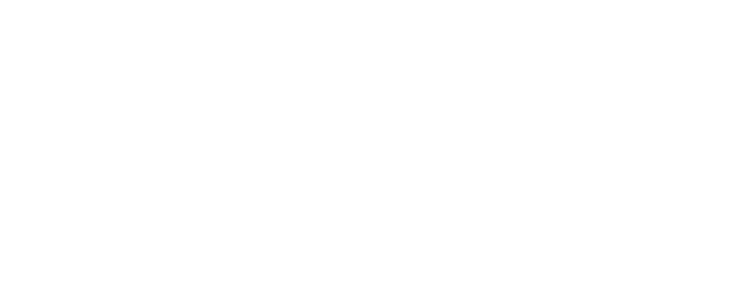
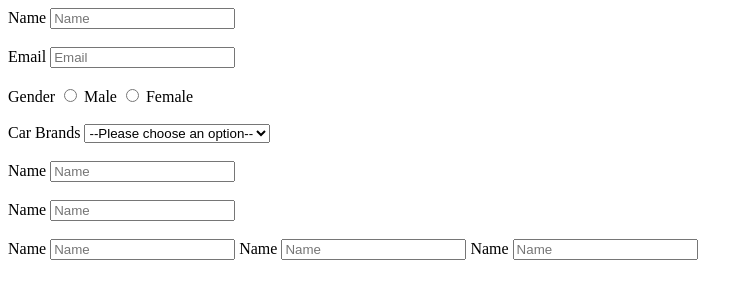
Before and after one commit to acciojob/signup-form-car-Alkeshkumar94, a website: page main.html in a window 1280 px wide. Shown: the whole page, without its empty margins (0-753 px from the left). Drawn offline with Linux system fonts and the light colour scheme.

Commit message:
created a submission

```diff
--- a/main.html
+++ b/main.html
@@ -10,7 +10,37 @@
 	<!-- the entire body must be written by student -->
     <script type="text/javascript" src="./script.js">
 </script>
+<form>
+	<label for="name" >Name</label>
+	<input id="name" type="text" placeholder="Name" required><br><br>
 
+	<label for="email" >Email</label>
+	<input id="email" type="email" placeholder="Email" required><br><br>
+
+	<label >Gender</label>
+	<input id="gender_m" type="radio" value="male" required>
+	<label for="gender_m">Male</label>
+	<input id="gender_f" type="radio" value="female" required>
+	<label for="gender_f">Female</label><br><br>
+
+	<label for="name" >Car Brands</label>
+	<select>
+		<option value="">--Please choose an option--</option>
+
+	</select><br><br>
+
+	<label for="name" >Name</label>
+	<input id="name" type="text" placeholder="Name" required><br><br>
+	<label for="name" >Name</label>
+	<input id="name" type="text" placeholder="Name" required><br><br>
+	<label for="name" >Name</label>
+	<input id="name" type="text" placeholder="Name" required>
+	<label for="name" >Name</label>
+	<input id="name" type="text" placeholder="Name" required>
+	<label for="name" >Name</label>
+	<input id="name" type="text" placeholder="Name" required>
+
+</form>
 </body>
 
 </html>
```
